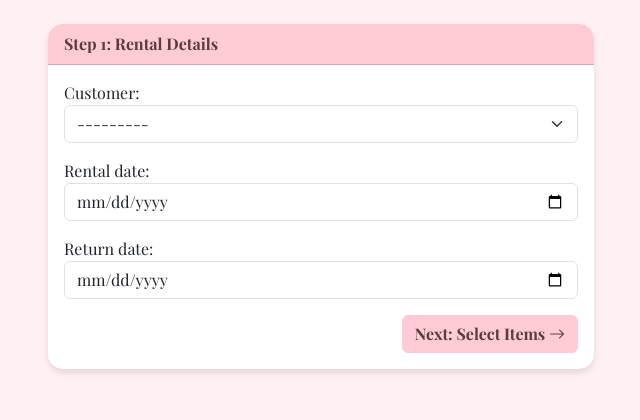
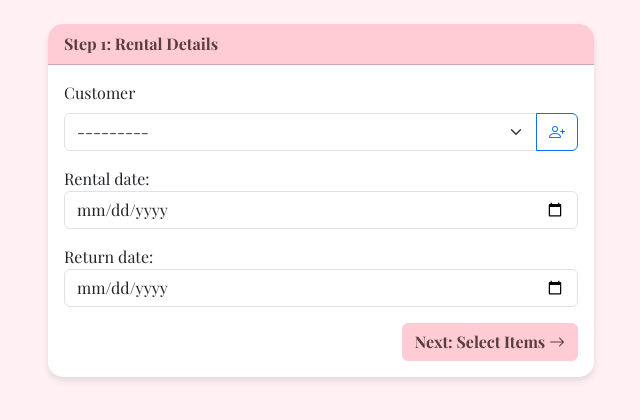
Before and after one commit to adrianmac/-boutique-management, a Django app: page /rentals/wizard/step1/ in a window 1280 px wide. Shown: the part 59-479 px from the top of the page, without its empty margins (319-959 px from the left). Run offline with Django 5.2, Linux system fonts and the light colour scheme; a user stored in the database is signed in; tables that the repository leaves empty hold one stand-in row (values such as "Sample post").

Commit message:
Add Create Customer button to Rental and Seamstress wizards
Co-authored-by: adrianmac <11775970+adrianmac@users.noreply.github.com>

```diff
--- a/templates/core/rental_wizard_step1.html
+++ b/templates/core/rental_wizard_step1.html
@@ -7,7 +7,21 @@
             <div class="card-body">
                 <form method="post">
                     {% csrf_token %}
-                    {{ form.as_p }}
+                    <div class="mb-3">
+                        <label class="form-label">Customer</label>
+                        <div class="input-group">
+                            {{ form.customer }}
+                            <a href="{% url 'customer_create' %}" class="btn btn-outline-primary" target="_blank" title="Add New Customer"><i class="bi bi-person-plus"></i></a>
+                        </div>
+                    </div>
+                    <div class="mb-3">
+                        {{ form.rental_date.label_tag }}
+                        {{ form.rental_date }}
+                    </div>
+                    <div class="mb-3">
+                        {{ form.return_date.label_tag }}
+                        {{ form.return_date }}
+                    </div>
                     <div class="d-flex justify-content-end mt-3">
                         <button type="submit" class="btn btn-primary">Next: Select Items <i class="bi bi-arrow-right"></i></button>
                     </div>
--- a/templates/core/seamstress_form.html
+++ b/templates/core/seamstress_form.html
@@ -9,12 +9,15 @@
                     {% csrf_token %}
                     <div class="mb-3">
                         <label class="form-label">Customer</label>
+                        <div class="input-group">
                             <select name="customer" class="form-select" required>
                                 <option value="">Select Customer...</option>
                                 {% for c in customers %}
                                 <option value="{{ c.id }}">{{ c.name }}</option>
                                 {% endfor %}
                             </select>
+                            <a href="{% url 'customer_create' %}" class="btn btn-outline-primary" target="_blank" title="Add New Customer"><i class="bi bi-person-plus"></i></a>
+                        </div>
                     </div>
                     {{ form.as_p }}
                     <button type="submit" class="btn btn-primary">Create Job</button>
```
Lines whose indentation alone changed are shown as unchanged.
